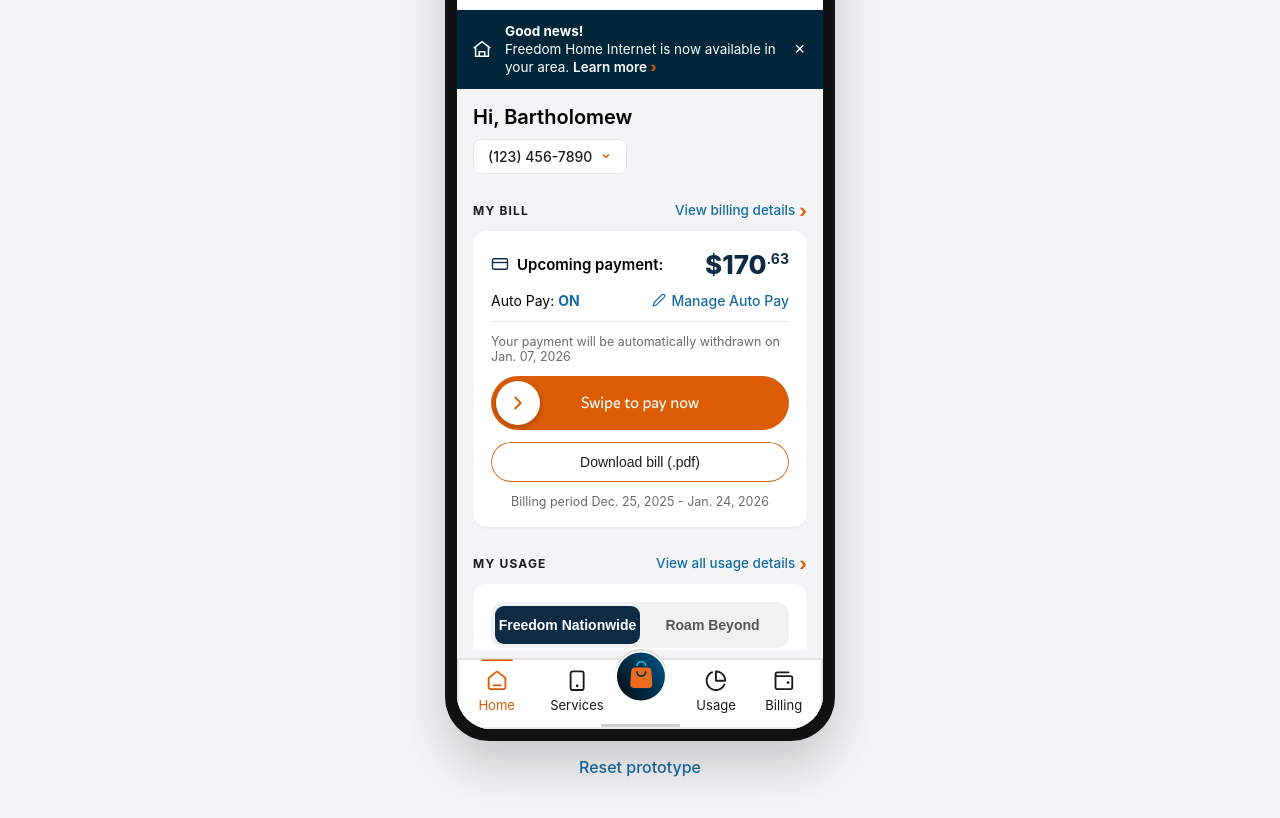
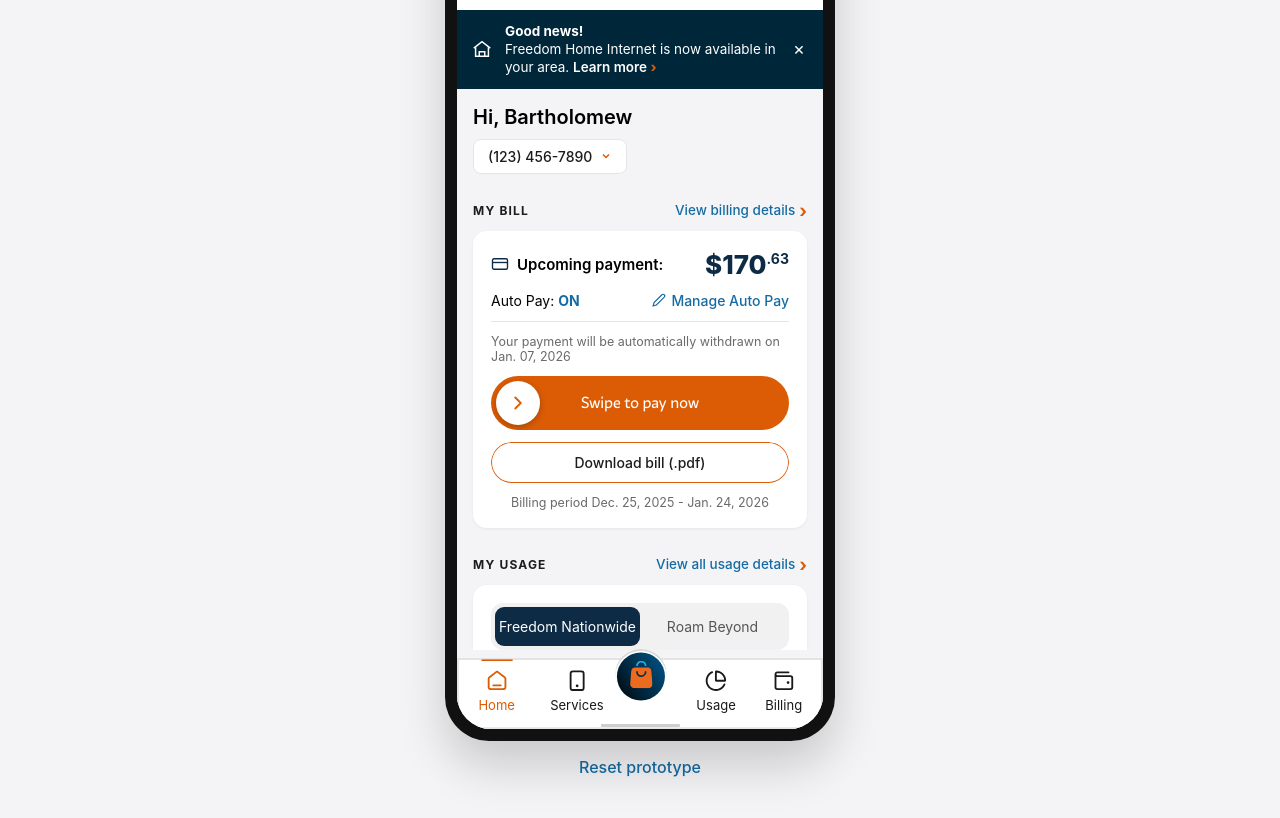
Before and after one commit to kpicc/kpicc.github.io, a plain HTML site: page mobile-app/index.html in a window 1280 px wide. Shown: the part 184-1002 px from the top of the page. Drawn offline with Linux system fonts and the light colour scheme.

Commit message:
Use Ambra regular on buttons; inherit font-family

```diff
--- a/mobile-app/index.html
+++ b/mobile-app/index.html
@@ -23,6 +23,7 @@
     font-weight: 400;
   }
   * { margin: 0; padding: 0; box-sizing: border-box; -webkit-tap-highlight-color: transparent; }
+  button, input, select { font-family: inherit; }
   body {
     font-family: -apple-system, BlinkMacSystemFont, 'Segoe UI', Roboto, sans-serif;
     background: var(--bg);
@@ -182,7 +183,7 @@
   }
   .seg button {
     flex: 1; border: none; border-radius: 9px; padding: 11px 0;
-    font-size: 14px; font-weight: 600; background: none; color: #555;
+    font-size: 14px; font-weight: 400; background: none; color: #555;
     cursor: pointer; transition: all .15s;
   }
   .seg button.sel { background: var(--navy); color: #fff; }
```
